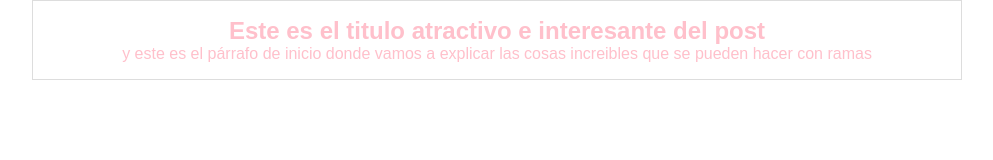
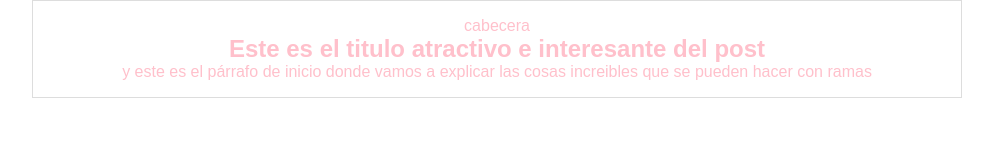
Before and after one commit to ViviSoto/hyperblog, a plain HTML site: page index.html in a window 1280 px wide. Shown: the whole page, without its empty margins (143-1136 px from the left). Drawn offline with Linux system fonts and the light colour scheme.

Commit message:
se añadio la cabecera  y se edito estilos css

```diff
--- a/css/estilos.css
+++ b/css/estilos.css
@@ -8,12 +8,12 @@ body{
     font-family: "Arial";
     font-size: 16px;
 }
-.container{
+#container{
     width: 70%;
     padding: 1em;
     border: 1px solid #ddd;
     margin: 0 auto;
 }
-.container h1{
+#container h1{
     font-size: 24px;
 }
--- a/index.html
+++ b/index.html
@@ -7,8 +7,11 @@
     <link rel="stylesheet" href="css/estilos.css">
 </head>
 <body>
-    <div class="container">
-        <div class="post">
+    <div id="container">
+        <div id="cabecera">
+            cabecera
+        </div>
+        <div id="post">
             <h1>Este es el titulo atractivo e interesante del post</h1>
             <p>y este es el párrafo de inicio donde vamos a explicar las cosas increibles que se pueden hacer con ramas</p>
         </div>
```
